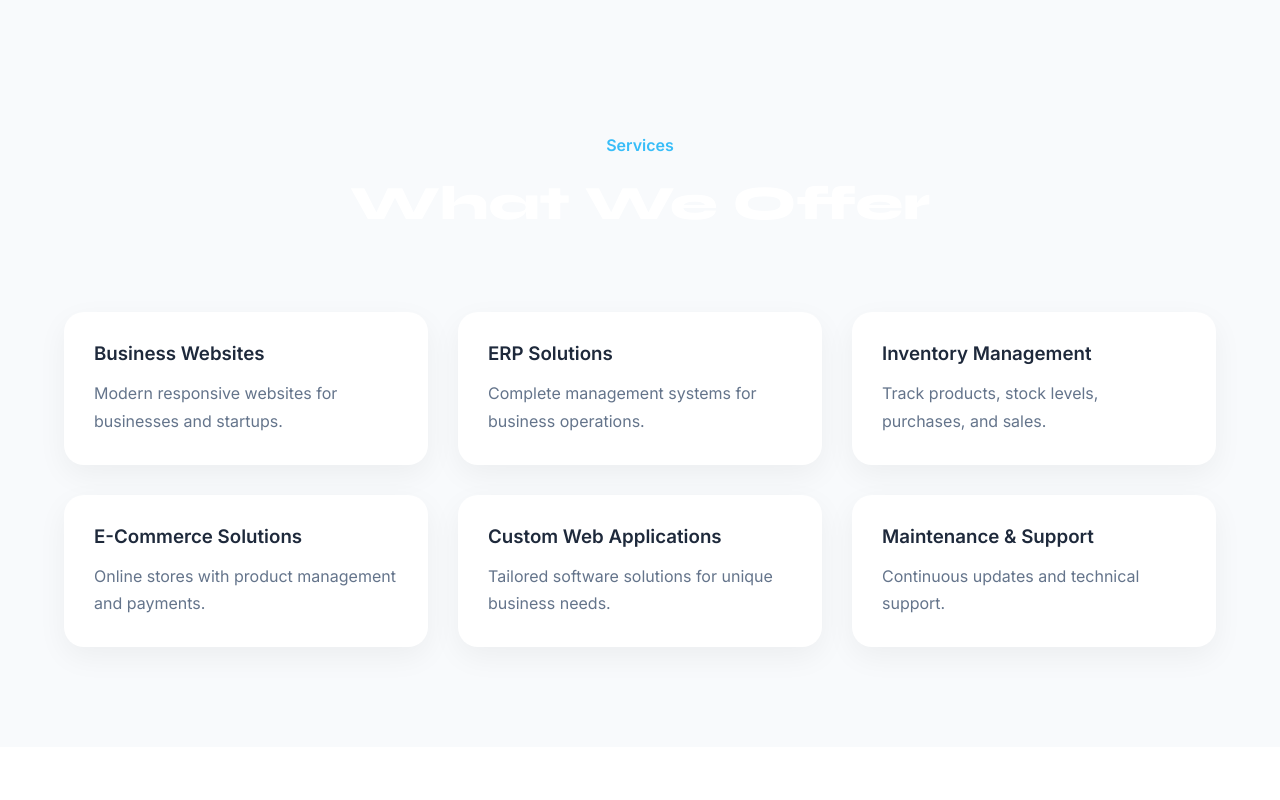
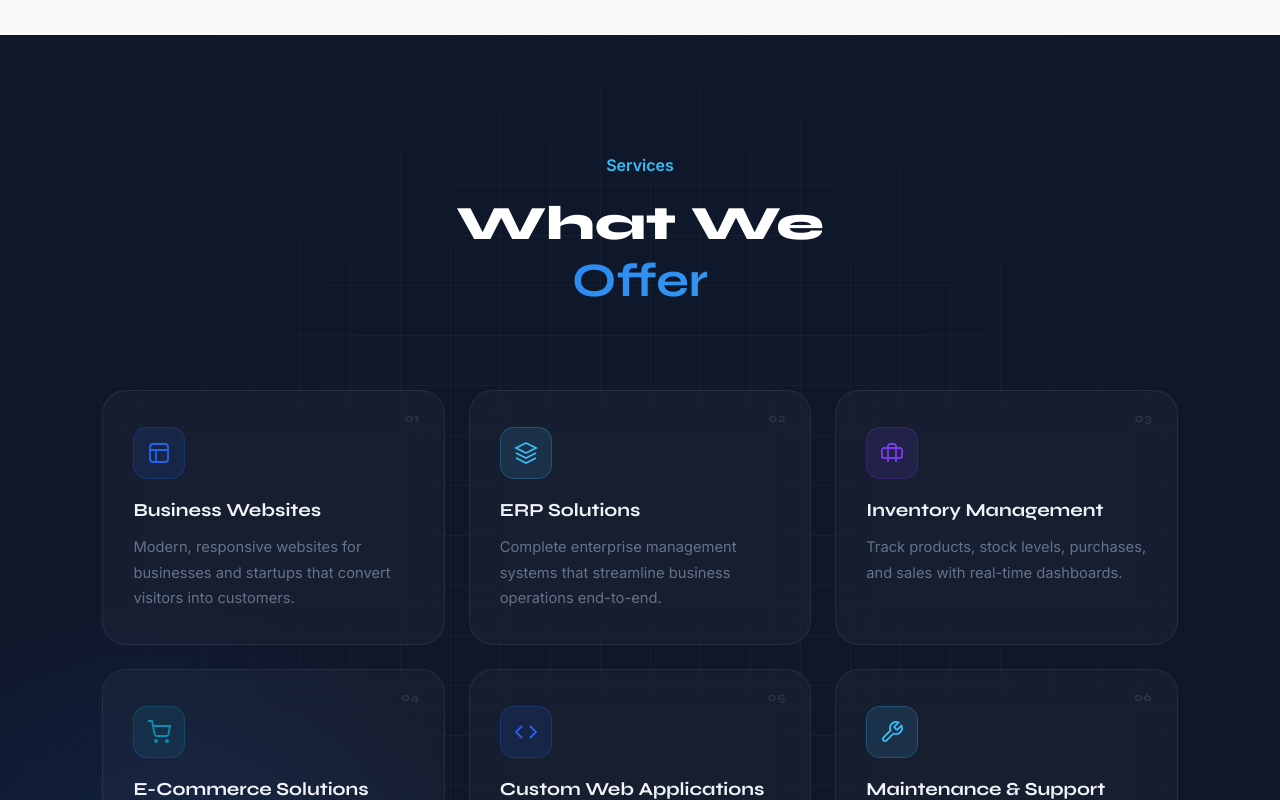
Before and after one commit to subinpk8088-pydj/vertexflow-website, a React (Vite) app: page / in a window 1280 px wide. Shown: the part 2340-3140 px from the top of the page. Built offline with nearby package versions, Linux system fonts and the light colour scheme.

Commit message:
Service page updated

```diff
--- a/src/components/Services.jsx
+++ b/src/components/Services.jsx
@@ -1,45 +1,96 @@
 import { motion } from "framer-motion";
 import "../styles/services.css";
 
-function Services() {
 const services = [
   {
+    icon: (
+      <svg width="24" height="24" fill="none" stroke="currentColor" strokeWidth="1.8" viewBox="0 0 24 24">
+        <rect x="3" y="3" width="18" height="18" rx="3"/>
+        <path d="M3 9h18M9 21V9"/>
+      </svg>
+    ),
     title: "Business Websites",
-      desc: "Modern responsive websites for businesses and startups."
+    desc: "Modern, responsive websites for businesses and startups that convert visitors into customers.",
+    accent: "#2563EB",
   },
   {
+    icon: (
+      <svg width="24" height="24" fill="none" stroke="currentColor" strokeWidth="1.8" viewBox="0 0 24 24">
+        <path d="M12 2L2 7l10 5 10-5-10-5z"/><path d="M2 17l10 5 10-5"/><path d="M2 12l10 5 10-5"/>
+      </svg>
+    ),
     title: "ERP Solutions",
-      desc: "Complete management systems for business operations."
+    desc: "Complete enterprise management systems that streamline business operations end-to-end.",
+    accent: "#38BDF8",
   },
   {
+    icon: (
+      <svg width="24" height="24" fill="none" stroke="currentColor" strokeWidth="1.8" viewBox="0 0 24 24">
+        <path d="M20 7H4a2 2 0 0 0-2 2v6a2 2 0 0 0 2 2h16a2 2 0 0 0 2-2V9a2 2 0 0 0-2-2z"/>
+        <path d="M16 21V5a2 2 0 0 0-2-2h-4a2 2 0 0 0-2 2v16"/>
+      </svg>
+    ),
     title: "Inventory Management",
-      desc: "Track products, stock levels, purchases, and sales."
+    desc: "Track products, stock levels, purchases, and sales with real-time dashboards.",
+    accent: "#7C3AED",
   },
   {
+    icon: (
+      <svg width="24" height="24" fill="none" stroke="currentColor" strokeWidth="1.8" viewBox="0 0 24 24">
+        <circle cx="9" cy="21" r="1"/><circle cx="20" cy="21" r="1"/>
+        <path d="M1 1h4l2.68 13.39a2 2 0 0 0 2 1.61h9.72a2 2 0 0 0 2-1.61L23 6H6"/>
+      </svg>
+    ),
     title: "E-Commerce Solutions",
-      desc: "Online stores with product management and payments."
+    desc: "Fully-featured online stores with product management, carts, and payment integration.",
+    accent: "#0891B2",
   },
   {
+    icon: (
+      <svg width="24" height="24" fill="none" stroke="currentColor" strokeWidth="1.8" viewBox="0 0 24 24">
+        <polyline points="16 18 22 12 16 6"/><polyline points="8 6 2 12 8 18"/>
+      </svg>
+    ),
     title: "Custom Web Applications",
-      desc: "Tailored software solutions for unique business needs."
+    desc: "Tailored software solutions built specifically for your unique business requirements.",
+    accent: "#2563EB",
   },
   {
+    icon: (
+      <svg width="24" height="24" fill="none" stroke="currentColor" strokeWidth="1.8" viewBox="0 0 24 24">
+        <path d="M14.7 6.3a1 1 0 0 0 0 1.4l1.6 1.6a1 1 0 0 0 1.4 0l3.77-3.77a6 6 0 0 1-7.94 7.94l-6.91 6.91a2.12 2.12 0 0 1-3-3l6.91-6.91a6 6 0 0 1 7.94-7.94l-3.76 3.76z"/>
+      </svg>
+    ),
     title: "Maintenance & Support",
-      desc: "Continuous updates and technical support."
-    }
+    desc: "Continuous updates, performance monitoring, and dedicated technical support.",
+    accent: "#38BDF8",
+  },
 ];
 
+function Services() {
   return (
     <section className="services" id="services">
-      <div className="container">
 
-        <div className="section-header">
+      {/* Same grid background as hero, about, projects */}
+      <div className="services-grid-bg" />
+
+      <div className="services-inner">
+
+        <motion.div
+          className="section-header"
+          initial={{ opacity: 0, y: 40 }}
+          whileInView={{ opacity: 1, y: 0 }}
+          viewport={{ once: true }}
+          transition={{ duration: 0.6 }}
+        >
           <span>Services</span>
-          <h2>What We Offer</h2>
-        </div>
+          <h2>
+            What We
+            <span> Offer</span>
+          </h2>
+        </motion.div>
 
         <div className="services-grid">
-
           {services.map((service, index) => (
             <motion.div
               key={index}
@@ -47,19 +98,25 @@ function Services() {
               initial={{ opacity: 0, y: 40 }}
               whileInView={{ opacity: 1, y: 0 }}
               viewport={{ once: true }}
-              transition={{
-                duration: 0.5,
-                delay: index * 0.1
-              }}
-              whileHover={{
-                scale: 1.05
-              }}
+              transition={{ duration: 0.5, delay: index * 0.1 }}
+              whileHover={{ y: -10 }}
+              style={{ "--accent": service.accent }}
             >
+              {/* Icon box */}
+              <div className="service-icon">
+                {service.icon}
+              </div>
+
+              {/* Number */}
+              <div className="service-num">0{index + 1}</div>
+
               <h3>{service.title}</h3>
               <p>{service.desc}</p>
+
+              {/* Bottom accent line */}
+              <div className="service-line" />
             </motion.div>
           ))}
-
         </div>
 
       </div>
--- a/src/styles/services.css
+++ b/src/styles/services.css
@@ -1,27 +1,196 @@
+/* ── Section — identical bg to hero, about, projects ── */
+.services {
+  position: relative;
+  background: #0F172A;
+  padding: 120px 8%;
+  overflow: hidden;
+}
+
+/* Grid bg — same as all other sections */
+.services-grid-bg {
+  position: absolute;
+  inset: 0;
+  background-image:
+    linear-gradient(rgba(255,255,255,.03) 1px, transparent 1px),
+    linear-gradient(90deg, rgba(255,255,255,.03) 1px, transparent 1px);
+  background-size: 50px 50px;
+  mask-image: radial-gradient(circle, black 40%, transparent 90%);
+  pointer-events: none;
+}
+
+/* Glow orb — same style as hero */
+.services::before {
+  content: '';
+  position: absolute;
+  width: 700px; height: 700px;
+  background: radial-gradient(circle, rgba(37,99,235,0.15), transparent 70%);
+  bottom: -250px; left: -200px;
+  pointer-events: none;
+}
+
+.services-inner {
+  position: relative;
+  z-index: 2;
+}
+
+/* ── Section header — identical to all sections ── */
+.section-header {
+  text-align: center;
+  margin-bottom: 80px;
+}
+
+.section-header > span {
+  color: #38BDF8;
+  font-weight: 600;
+  font-size: 1rem;
+  display: block;
+  margin-bottom: 20px;
+}
+
+.section-header h2 {
+  color: white;
+  font-family: 'Syne', sans-serif;
+  font-size: clamp(2rem, 4vw, 3rem);
+  font-weight: 800;
+  line-height: 1.2;
+  margin: 0;
+}
+
+.section-header h2 span {
+  display: block;
+  background: linear-gradient(135deg, #2563EB, #38BDF8);
+  -webkit-background-clip: text;
+  -webkit-text-fill-color: transparent;
+  background-clip: text;
+}
+
+/* ── Grid ── */
 .services-grid {
   display: grid;
-  grid-template-columns:
-  repeat(auto-fit,minmax(300px,1fr));
-  gap: 30px;
+  grid-template-columns: repeat(auto-fit, minmax(300px, 1fr));
+  gap: 24px;
 }
 
+/* ── Card ── */
 .service-card {
-  background: white;
-  padding: 30px;
-  border-radius: 20px;
-  transition: .3s;
-  box-shadow: 0 10px 30px rgba(0,0,0,.05);
+  position: relative;
+  padding: 36px 30px 32px;
+  border-radius: 24px;
+  background: rgba(255,255,255,0.03);
+  border: 1px solid rgba(255,255,255,0.07);
+  backdrop-filter: blur(20px);
+  transition: all 0.4s ease;
+  overflow: hidden;
+  cursor: default;
+}
+
+/* Hover glow using per-card accent color */
+.service-card::before {
+  content: '';
+  position: absolute;
+  top: -60px; right: -60px;
+  width: 180px; height: 180px;
+  border-radius: 50%;
+  background: radial-gradient(circle, color-mix(in srgb, var(--accent) 25%, transparent), transparent 70%);
+  transition: opacity 0.4s;
+  opacity: 0;
+  pointer-events: none;
 }
 
 .service-card:hover {
-  transform: translateY(-8px);
+  border-color: color-mix(in srgb, var(--accent) 45%, transparent);
+  box-shadow: 0 20px 60px color-mix(in srgb, var(--accent) 15%, transparent);
+  background: rgba(255,255,255,0.05);
 }
 
-.service-card h3 {
-  margin-bottom: 15px;
+.service-card:hover::before {
+  opacity: 1;
 }
 
+/* Icon box */
+.service-icon {
+  width: 52px; height: 52px;
+  border-radius: 14px;
+  background: color-mix(in srgb, var(--accent) 12%, transparent);
+  border: 1px solid color-mix(in srgb, var(--accent) 25%, transparent);
+  color: var(--accent);
+  display: flex; align-items: center; justify-content: center;
+  margin-bottom: 20px;
+  transition: all 0.3s;
+}
+
+.service-card:hover .service-icon {
+  background: color-mix(in srgb, var(--accent) 20%, transparent);
+  border-color: color-mix(in srgb, var(--accent) 45%, transparent);
+  box-shadow: 0 0 20px color-mix(in srgb, var(--accent) 30%, transparent);
+}
+
+/* Number */
+.service-num {
+  position: absolute;
+  top: 20px; right: 24px;
+  font-family: 'Syne', sans-serif;
+  font-size: 0.75rem;
+  font-weight: 700;
+  color: rgba(255,255,255,0.1);
+  letter-spacing: 0.06em;
+}
+
+/* Title */
+.service-card h3 {
+  font-family: 'Syne', sans-serif;
+  font-size: 1.15rem;
+  font-weight: 700;
+  color: #f1f5f9;
+  margin-bottom: 12px;
+  line-height: 1.3;
+}
+
+/* Description */
 .service-card p {
   color: #64748b;
-  line-height: 1.7;
+  font-size: 0.92rem;
+  line-height: 1.75;
+  margin: 0;
 }
+
+/* Bottom accent line — grows on hover */
+.service-line {
+  position: absolute;
+  bottom: 0; left: 0;
+  height: 2px;
+  width: 0;
+  background: linear-gradient(90deg, var(--accent), transparent);
+  border-radius: 0 2px 0 0;
+  transition: width 0.4s ease;
+}
+
+.service-card:hover .service-line {
+  width: 60%;
+}
+
+/* ── Responsive ── */
+@media (max-width: 992px) {
+  .services {
+    padding: 80px 5%;
+  }
+  .services-grid {
+    grid-template-columns: repeat(auto-fit, minmax(260px, 1fr));
+    gap: 18px;
+  }
+}
+
+@media (max-width: 640px) {
+  .services-grid {
+    grid-template-columns: 1fr;
+  }
+  .service-card {
+    padding: 28px 22px;
+  }
+}
+
+@media (max-width: 400px) {
+  .services {
+    padding: 60px 4%;
+  }
+}
```
Lines whose indentation alone changed are shown as unchanged.
